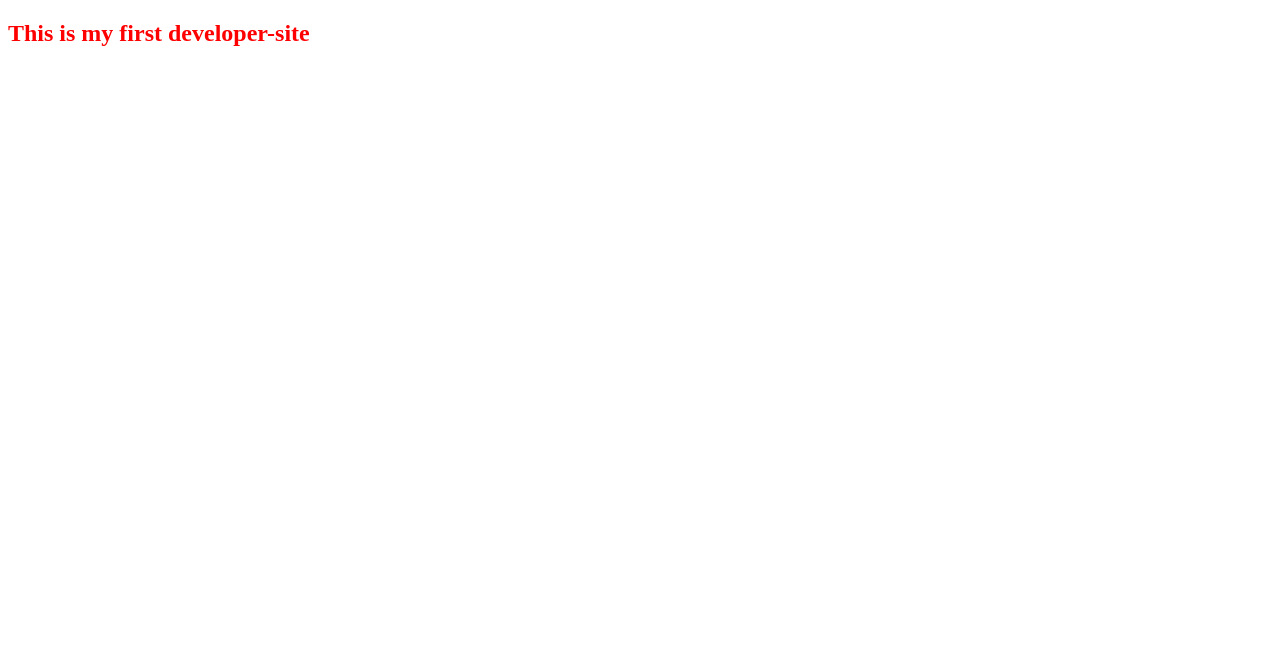
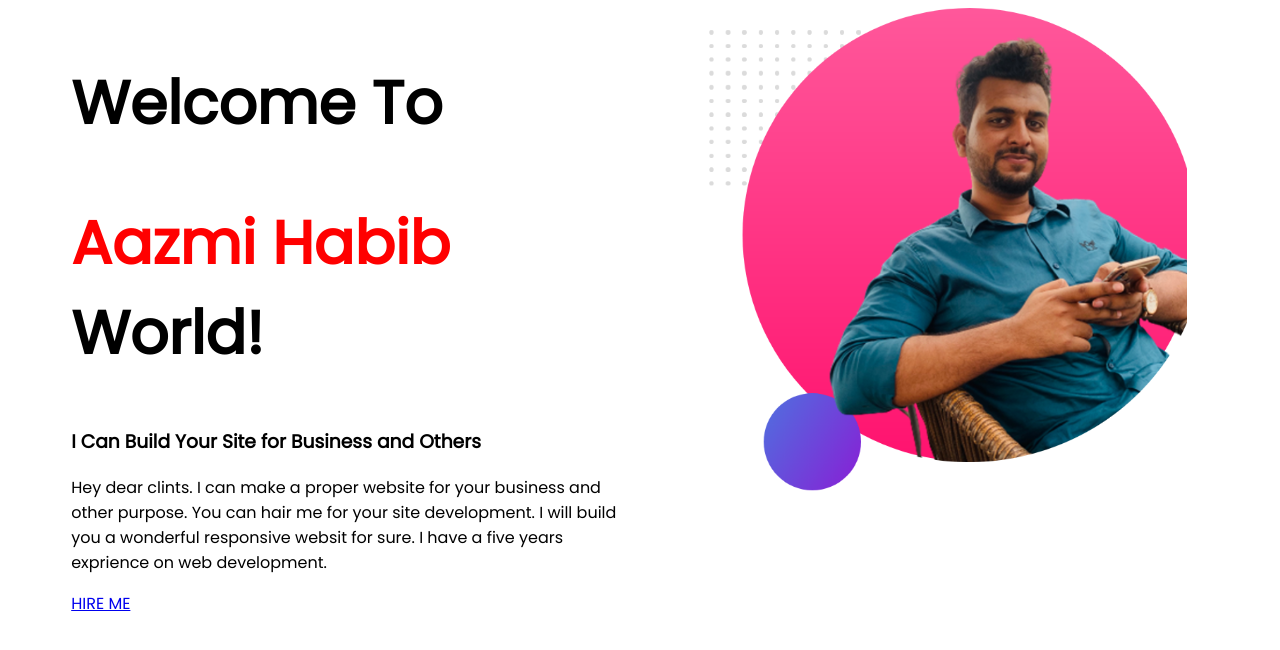
Before and after one commit to azmi0323/my-first-developer-site, a plain HTML site: page index.html in a window 1280 px wide. Drawn offline with Linux system fonts and the light colour scheme.

Commit message:
ajker moto

```diff
--- a/index.html
+++ b/index.html
@@ -5,9 +5,23 @@
     <meta http-equiv="X-UA-Compatible" content="IE=edge">
     <meta name="viewport" content="width=device-width, initial-scale=1.0">
     <title>my-first-developer-site</title>
+    <link rel="preconnect" href="https://fonts.googleapis.com">
+    <link rel="preconnect" href="https://fonts.gstatic.com" crossorigin>
+    <link href="https://fonts.googleapis.com/css2?family=Poppins&display=swap" rel="stylesheet">
     <link rel="stylesheet" href="style.css">
 </head>
 <body>
-    <h2>This is my first developer-site</h2>
+    <section>
+        <div class="half-width">
+            <h1>Welcome To</h1>
+        <h1><span class="my-name-color">Aazmi Habib</span> World!</h1>
+        <h3>I Can Build Your Site for Business and Others</h3>
+        <p>Hey dear clints. I can make a proper website for your business and other purpose. You can hair me for your site development. I will build you a wonderful responsive websit for sure. I have a five years exprience on web development.</p>
+        <a target="_blank" href="https://www.linkedin.com/in/aazmi-habib-7b6666128/">HIRE ME</a>
+        </div>
+        <div class="half-width">
+            <img src="img/my-bg2.png" alt="">
+        </div>
+    </section>
 </body>
 </html>
--- a/style.css
+++ b/style.css
@@ -1,3 +1,20 @@
-h2{
+body{
+    font-family: 'Poppins', sans-serif;
+}
+h1{
+    font-size: 60px;
+}
+.my-name-color{
     color: red;
 }
+section{
+
+   display: flex;
+}
+.half-width{
+    width: 50%;
+    margin-left: 5%;
+}
+.half-width img {
+    width: 85%;
+}
```
Also changed, not shown: img/dream-bg.png (added), img/exp-bg.png (added), img/jhankar.png (added), img/jhankar2.png (added), img/my-bg.png (added), img/my-bg2.png (added), img/top-banner.png (added).
